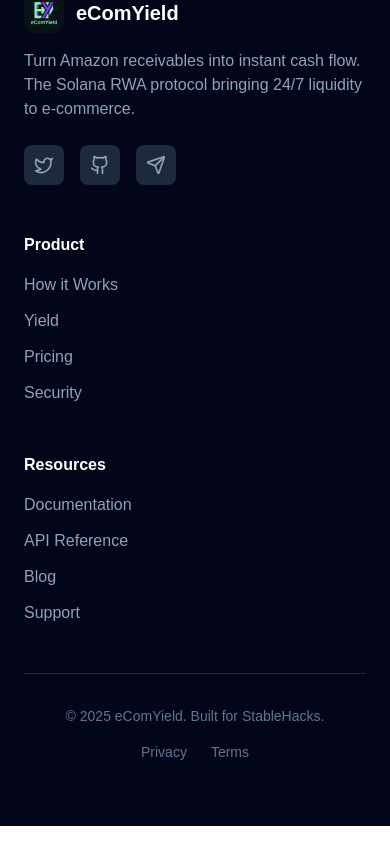
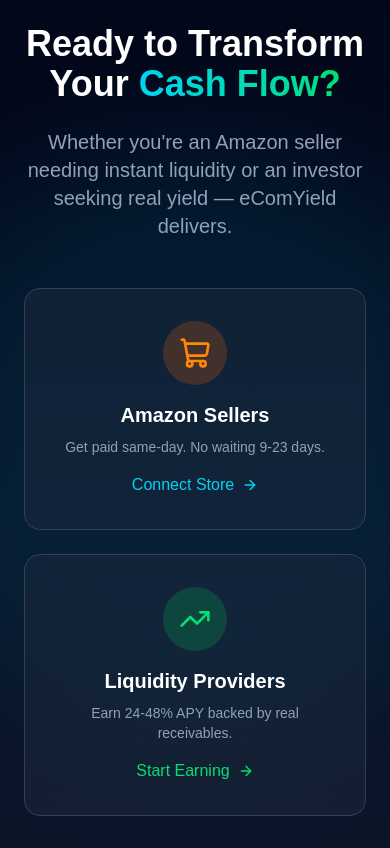
Before and after one commit to open-biz/eComYield, a Next.js app: page / in a window 390 px wide. Shown: the part 9852-10700 px from the top of the page. Before the commit the page ends 10678 px from the top, so only its background shows below. Built offline with nearby package versions, Linux system fonts and the light colour scheme.

Commit message:
feat: Add market section and final CTA for sellers and LPs

```diff
--- a/src/app/page.tsx
+++ b/src/app/page.tsx
@@ -7,6 +7,7 @@
 import YieldShowcase from "@/components/yield-showcase";
 import CompetitiveLandscape from "@/components/competitive-landscape";
 import MarketSection from "@/components/market-section";
+import CTASection from "@/components/cta-section";
 import Footer from "@/components/footer";
 import DemoConnect from "@/components/demo-connect";
 import SellerDashboard from "@/components/seller-dashboard";
@@ -50,6 +51,13 @@
       <YieldShowcase />
       <MarketSection />
       <CompetitiveLandscape />
+      <CTASection
+        onConnectStore={() => setIsDemoModalOpen(true)}
+        onEarnYield={() => {
+          const yieldSection = document.getElementById("yield");
+          yieldSection?.scrollIntoView({ behavior: "smooth" });
+        }}
+      />
       <Footer />
 
       {/* Demo Connect Modal */}
--- /dev/null
+++ b/src/components/cta-section.tsx
@@ -0,0 +1,75 @@
+"use client";
+
+import { motion } from "framer-motion";
+import { ArrowRight, TrendingUp, ShoppingCart } from "lucide-react";
+
+interface CTASectionProps {
+  onConnectStore?: () => void;
+  onEarnYield?: () => void;
+}
+
+export default function CTASection({ onConnectStore, onEarnYield }: CTASectionProps) {
+  return (
+    <section className="relative py-24 bg-gradient-to-b from-slate-950 to-slate-900 overflow-hidden">
+      {/* Background glow */}
+      <div className="absolute inset-0">
+        <div className="absolute top-1/2 left-1/2 -translate-x-1/2 -translate-y-1/2 w-[600px] h-[600px] bg-cyan-500/10 rounded-full blur-3xl" />
+      </div>
+
+      <div className="relative z-10 max-w-4xl mx-auto px-6 text-center">
+        <motion.div
+          initial={{ opacity: 0, y: 20 }}
+          whileInView={{ opacity: 1, y: 0 }}
+          viewport={{ once: true }}
+        >
+          <h2 className="text-4xl md:text-5xl font-bold text-white mb-6">
+            Ready to Transform Your <span className="text-transparent bg-clip-text bg-gradient-to-r from-cyan-400 to-green-400">Cash Flow?</span>
+          </h2>
+          <p className="text-xl text-slate-400 mb-12">
+            Whether you're an Amazon seller needing instant liquidity or an investor seeking real yield — eComYield delivers.
+          </p>
+
+          <div className="grid md:grid-cols-2 gap-6">
+            {/* For Sellers */}
+            <button
+              onClick={onConnectStore}
+              className="group flex flex-col items-center gap-4 p-8 bg-slate-800/50 border border-slate-700 rounded-2xl hover:border-cyan-500/50 transition-all"
+            >
+              <div className="w-16 h-16 rounded-full bg-orange-500/20 flex items-center justify-center">
+                <ShoppingCart className="w-8 h-8 text-orange-400" />
+              </div>
+              <div>
+                <h3 className="text-xl font-semibold text-white mb-2">Amazon Sellers</h3>
+                <p className="text-slate-400 text-sm mb-4">Get paid same-day. No waiting 9-23 days.</p>
+                <span className="inline-flex items-center gap-2 text-cyan-400 font-medium group-hover:gap-3 transition-all">
+                  Connect Store <ArrowRight className="w-4 h-4" />
+                </span>
+              </div>
+            </button>
+
+            {/* For LPs */}
+            <button
+              onClick={onEarnYield}
+              className="group flex flex-col items-center gap-4 p-8 bg-slate-800/50 border border-slate-700 rounded-2xl hover:border-green-500/50 transition-all"
+            >
+              <div className="w-16 h-16 rounded-full bg-green-500/20 flex items-center justify-center">
+                <TrendingUp className="w-8 h-8 text-green-400" />
+              </div>
+              <div>
+                <h3 className="text-xl font-semibold text-white mb-2">Liquidity Providers</h3>
+                <p className="text-slate-400 text-sm mb-4">Earn 24-48% APY backed by real receivables.</p>
+                <span className="inline-flex items-center gap-2 text-green-400 font-medium group-hover:gap-3 transition-all">
+                  Start Earning <ArrowRight className="w-4 h-4" />
+                </span>
+              </div>
+            </button>
+          </div>
+
+          <p className="text-slate-500 text-sm mt-8">
+            🔒 Secure • ⚡ Fast • 🎯 Transparent
+          </p>
+        </motion.div>
+      </div>
+    </section>
+  );
+}
```
